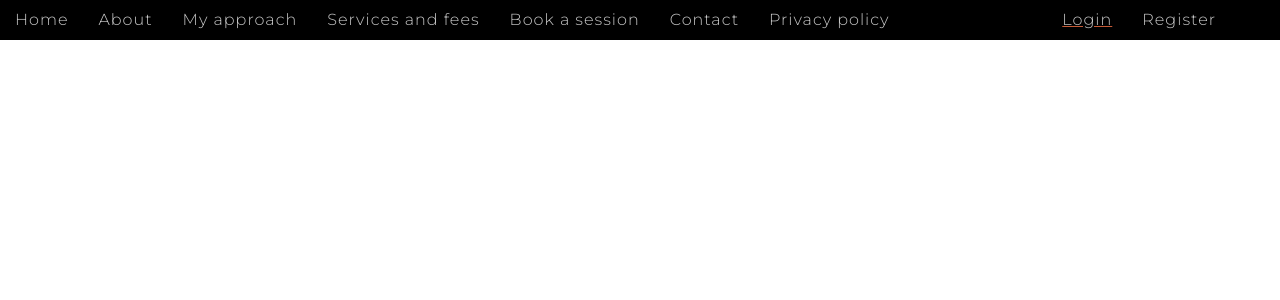
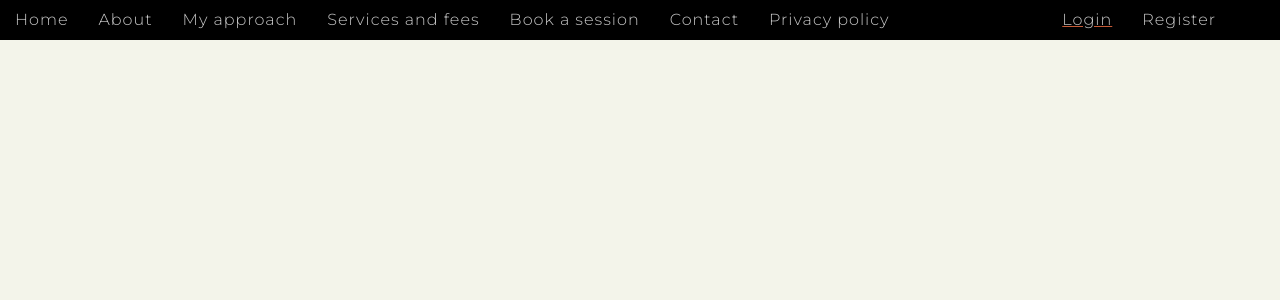
Before and after one commit to PeachyOmnivore/WellGroundedCounselling, a React (Vite) app: page /login in a window 1280 px wide. Shown: the top 300 px of the page. Built offline with nearby package versions, Linux system fonts and the light colour scheme.

Commit message:
fix: moved new pages out of components folder and into pages folder

```diff
--- a/src/App.css
+++ b/src/App.css
@@ -3,7 +3,11 @@
   font-style: normal;
   margin: 0px;
   padding: 0px;
+}
 
+body {
+  height: 100%;
+  width: 100%;
 }
 
 * p, ul {
--- a/src/App.jsx
+++ b/src/App.jsx
@@ -7,9 +7,9 @@ import ServicesAndFees from './pages/servicesAndFees'
 import Contact from './pages/contact'
 import PrivacyPolicy from './pages/privacyPolicy'
 import NavigationBar from './components/navigationBar'
-import Booking from './components/booking'
-import Login from './components/login'
-import Register from './components/register'
+import Booking from './pages/booking'
+import Login from './pages/login'
+import Register from './pages/register'
 
 
 function App() {
--- a/src/pages/about/about.css
+++ b/src/pages/about/about.css
@@ -2,7 +2,7 @@
   display: grid;
   grid-template-columns:  1fr 1fr;
 
-  height: 96vh;
+  height: 95.9vh;
   gap: 50px;
   background-color: #5B612E;
   color: #f3f4ea;
--- a/src/pages/home/home.css
+++ b/src/pages/home/home.css
@@ -1,3 +1,8 @@
+.home-container {
+  height: 100%;
+  width: 100%;
+}
+
 .home-grid {
   display: grid;
   grid-template-columns: repeat(2, 1fr);
--- a/src/pages/home/index.jsx
+++ b/src/pages/home/index.jsx
@@ -10,7 +10,7 @@ function Home() {
   const navigate = useNavigate()
 
   return (
-    <div>
+    <div className="home-container">
       <Header />
       <div className="home-grid">
         <div className="img-container">
--- a/src/components/login/index.jsx
+++ b/src/pages/login/index.jsx
@@ -2,9 +2,9 @@ import "./login.css"
 
 function Login () {
   return (
-  <>
+  <div className="login-container">
 
-  </>
+  </div>
   )
 }
 
--- /dev/null
+++ b/src/pages/login/login.css
@@ -0,0 +1,4 @@
+.login-container {
+  height: 96vh;
+  background-color: #f3f4ea;
+}
```
Also changed, not shown: src/components/login/login.css (deleted), src/pages/booking/booking.css (added), src/pages/booking/index.jsx (renamed from src/components/booking/index.jsx), src/pages/register/index.jsx (renamed from src/components/register/index.jsx), src/pages/register/register.css (added).
